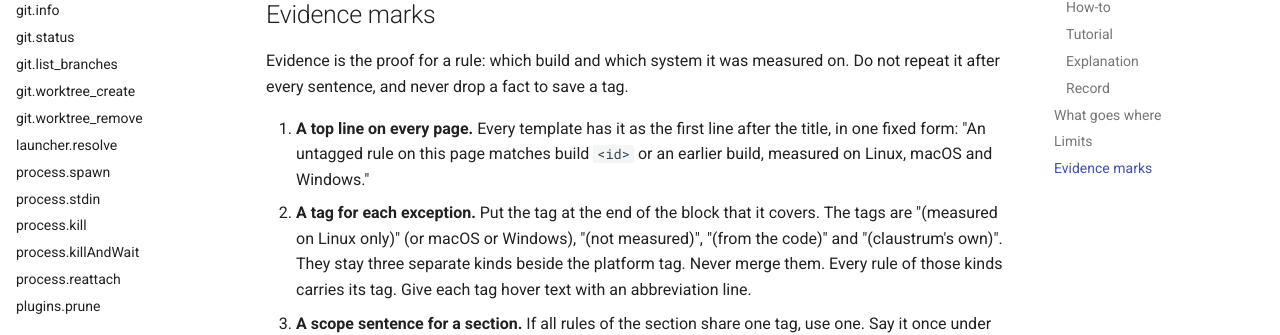
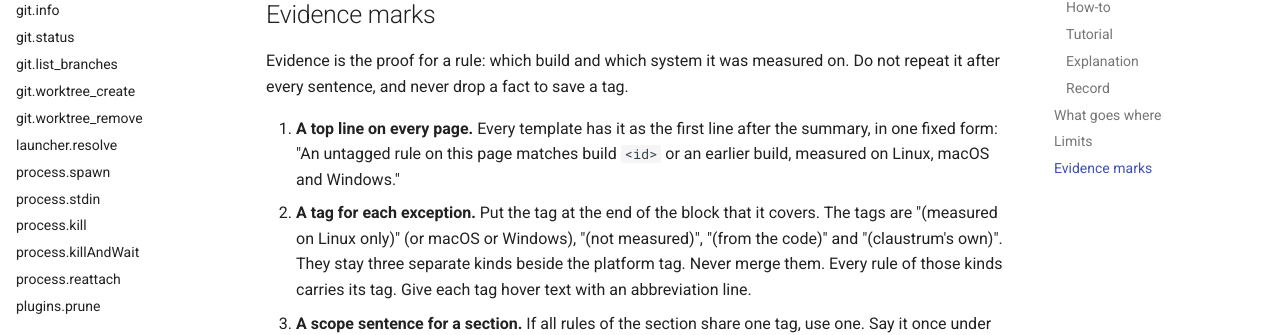
Before and after one commit to schubydoo/claustrum, an MkDocs documentation site: the page built from docs/STYLE.md, in a window 1280 px wide and 900 px high, scrolled down 3731 px. Shown: the part 182-517 px from the top of the window. Built offline with MkDocs 1.6.1 and Material for MkDocs 9.7.7, drawn with Linux system fonts in a browser that asks for light colours; comment, search, counter and statistics services are not loaded.

Commit message:
docs: put the top line after the summary in the style guide
Co-Authored-By: Claude Opus 5.5 <noreply@anthropic.com>

```diff
--- a/docs/STYLE.md
+++ b/docs/STYLE.md
@@ -163,7 +163,7 @@ Keep these plain-English rules:
 
 Evidence is the proof for a rule: which build and which system it was measured on. Do not repeat it after every sentence, and never drop a fact to save a tag.
 
-1. **A top line on every page.** Every template has it as the first line after the title, in one fixed form: "An untagged rule on this page matches build `<id>` or an earlier build, measured on Linux, macOS and Windows."
+1. **A top line on every page.** Every template has it as the first line after the summary, in one fixed form: "An untagged rule on this page matches build `<id>` or an earlier build, measured on Linux, macOS and Windows."
 2. **A tag for each exception.** Put the tag at the end of the block that it covers. The tags are "(measured on Linux only)" (or macOS or Windows), "(not measured)", "(from the code)" and "(claustrum's own)". They stay three separate kinds beside the platform tag. Never merge them. Every rule of those kinds carries its tag. Give each tag hover text with an abbreviation line.
 3. **A scope sentence for a section.** If all rules of the section share one tag, use one. Say it once under the heading and leave the tags out inside. A mixed section keeps its tags. A tag covers only its own block. If one block holds two rules with different evidence, each rule keeps its tag.
 
```
